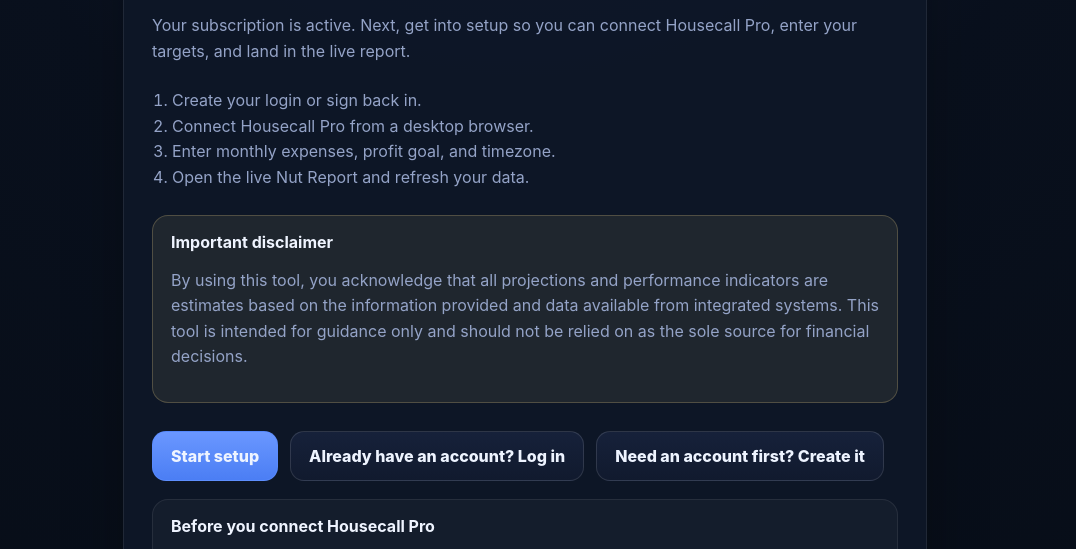
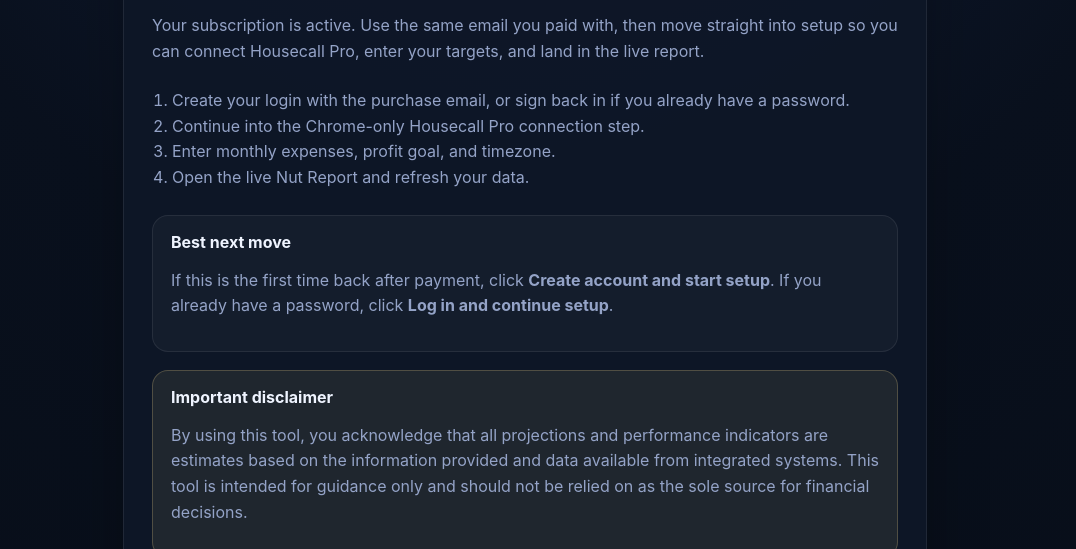
Before and after one commit to Murboyz/profitstack, a browser extension: page frontend/app/signup-success.html in a window 1280 px wide. Shown: the part 395-944 px from the top of the page, without its empty margins (115-1191 px from the left). Drawn offline with Linux system fonts and the light colour scheme.

Commit message:
Tighten paid success page into setup flow

```diff
--- a/frontend/app/signup-success.html
+++ b/frontend/app/signup-success.html
@@ -46,14 +46,19 @@
     <div class="panel">
       <div class="eyebrow">Payment received</div>
       <h1>Welcome to The Nut Report.</h1>
-      <p>Your subscription is active. Next, get into setup so you can connect Housecall Pro, enter your targets, and land in the live report.</p>
+      <p>Your subscription is active. Use the same email you paid with, then move straight into setup so you can connect Housecall Pro, enter your targets, and land in the live report.</p>
 
       <ol class="steps">
-        <li>Create your login or sign back in.</li>
-        <li>Connect Housecall Pro from a desktop browser.</li>
+        <li>Create your login with the purchase email, or sign back in if you already have a password.</li>
+        <li>Continue into the Chrome-only Housecall Pro connection step.</li>
         <li>Enter monthly expenses, profit goal, and timezone.</li>
         <li>Open the live Nut Report and refresh your data.</li>
       </ol>
+
+      <div class="note">
+        <strong>Best next move</strong>
+        <p>If this is the first time back after payment, click <strong>Create account and start setup</strong>. If you already have a password, click <strong>Log in and continue setup</strong>.</p>
+      </div>
 
       <div class="note disclaimer-strong">
         <strong>Important disclaimer</strong>
@@ -61,9 +66,9 @@
       </div>
 
       <div class="actions">
-        <a class="cta primary" href="./connect-crm.html?next=dashboard-setup">Start setup</a>
-        <a class="cta" href="./login.html?next=dashboard-setup">Already have an account? Log in</a>
-        <a class="cta" href="./signup.html">Need an account first? Create it</a>
+        <a class="cta primary" href="./signup.html?next=dashboard-setup">Create account and start setup</a>
+        <a class="cta" href="./login.html?next=dashboard-setup">I already have a password, log in</a>
+        <a class="cta" href="./connect-crm.html?next=dashboard-setup">I am already signed in, continue setup</a>
       </div>
 
       <div class="note">
```
